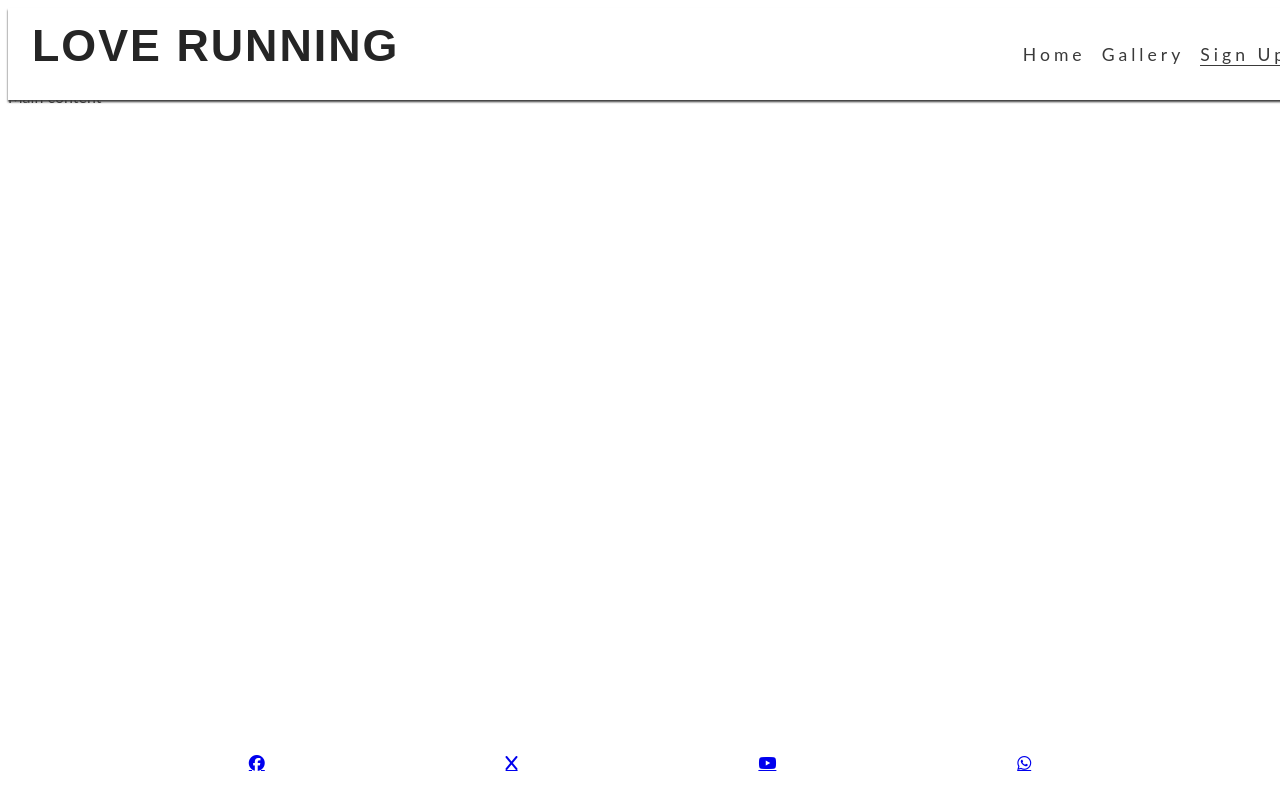
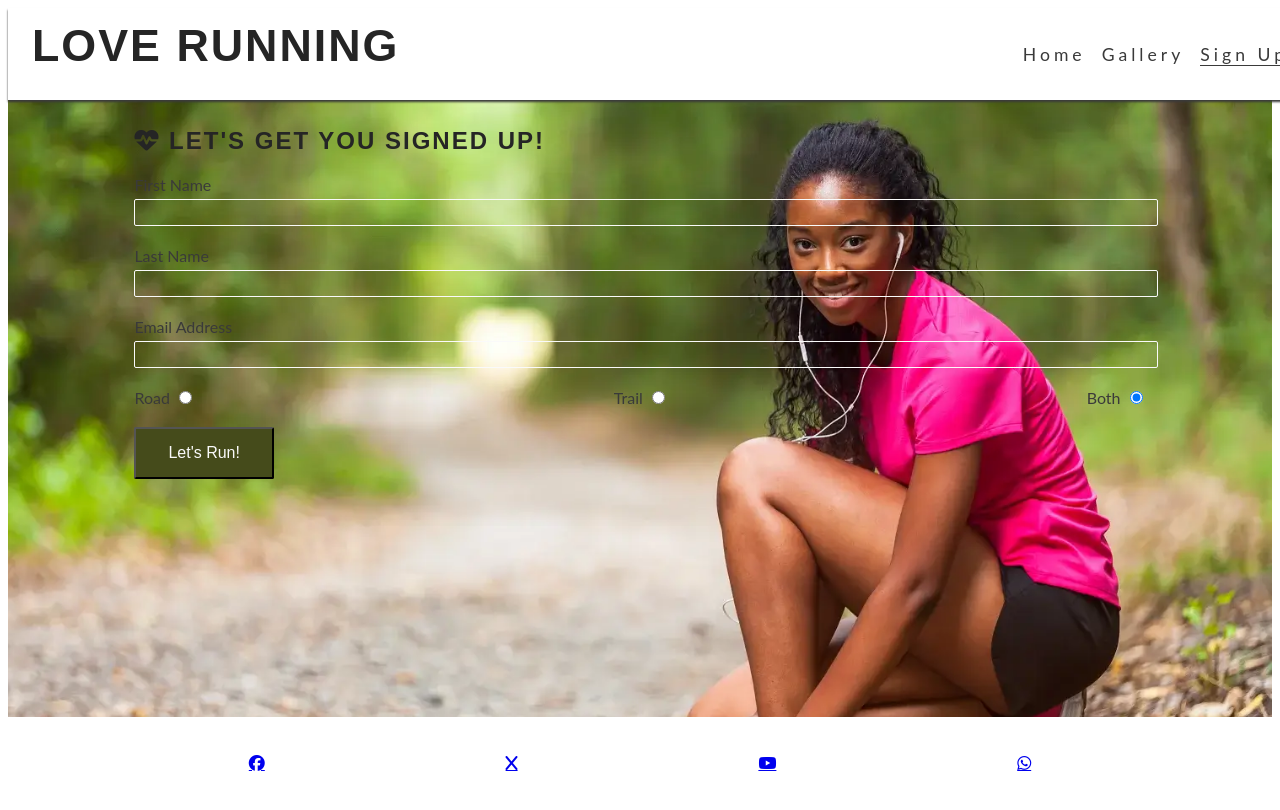
Before and after one commit to madlp345/love-running, a plain HTML site: page signup.html in a window 1280 px wide. Drawn offline with Linux system fonts and the light colour scheme.

Commit message:
Add sign up page

```diff
--- a/assets/css/style.css
+++ b/assets/css/style.css
@@ -89,13 +89,16 @@ nav {
 .nav-toggle-label {
     font-size: 2rem;
 }
-/* Main */
+/* Main content */
 main {
-    /* Make main element take up any surplus space to push footer down*/
+    /* Enlarge main element to push footer down*/
     flex: 1 0 auto;
+    /* Add margin at the top to prevent content from being covered by the header */
     margin-top: 47px;
+    /* Enable flex properties for child elements */
+    display: flex;
+    flex-direction: column;
 }
-
 /* Hero section*/
 #hero {
     height: 600px;
@@ -212,6 +215,51 @@ times h3 {
     padding: 5%;
     color:#3a3a3a ;
 }
+/* Form */
+#signup {
+    background-image: url("../images/signup-image.webp");
+    background-size: cover;
+    background-position: 75%;
+    padding: 20px 10% 0 10%;
+    flex-grow: 1;
+}
+
+#signup-form {
+    color: #ffffff;
+    background-color: rgba(60, 60, 60, 0.6);
+    padding: 30px;
+}
+
+#signup-form>h2 {
+    color: #fafafa;
+    margin-bottom: 20px;
+}
+
+.text-input {
+    background: transparent;
+    color: #fafafa;
+    width: 100%;
+    height: 25px;
+    margin: 5px 0 20px 0;
+    border: 1px solid #fafafa;
+    border-radius: 2px;
+    padding: 0 5px;
+}
+
+.radio-buttons {
+    width: 100%;
+    display: flex;
+    justify-content: space-between;
+}
+
+.join-button {
+    margin-top: 20px;
+    border-radius: 2px;
+    padding: 15px 32px;
+    font-size: 100%;
+    background-color: #454b1b;
+    color: #fafafa;
+}
 
 /* Media query: large or landscapes (576px and up)*/
 @media screen and (min-width:576x) {
@@ -276,6 +324,27 @@ times h3 {
     #photos {
         column-count: 3;
     }
+     /* Form */
+     #signup {
+        background-position: center;
+        position: relative;
+    }
+
+    #signup-form {
+        max-width: 400px;
+        position: absolute;
+        left: 10%;
+        top: 150px;
+    }
+
+    .text-input:hover {
+        border-color: #f16c6b;
+    }
+
+    .join-button:hover {
+        background-color: #fafafa;
+        color: #454b1b;
+    }
 }
 
 /* Media query: laptops and larger (992px and up)*/
--- a/signup.html
+++ b/signup.html
@@ -34,7 +34,37 @@
         </nav>
     </header>
     <!-- Main content -->
-    <main>Main content</main>
+    <main>
+        <seciton id="signup">
+            <form id="signpu-form" method="POST" action="https://formdump.codeinstitute.net">
+                <h2><i class="fa-solid fa-heartbeat"></i> Let's get you signed up!</h2>
+                <label for="first-name">First Name</label>
+                <input type="text" name="first_name" id="first-name" class="text-input" required>
+                <br>
+                <label for="last-name">Last Name</label>
+                <input type="text" name="last_name" id="last-name" class="text-input" required>
+                <br>
+                <label for="email-address">Email Address</label>
+                <input type="email" name="email_address" id="email-address" class="text-input" required>
+                <br>
+                <div class="radio-buttons">
+                    <div>
+                        <label for="road">Road</label>
+                        <input type="radio" name="running_preference" id="road" value="road" required checked>
+                    </div>
+                    <div>
+                        <label for="trail">Trail</label>
+                        <input type="radio" name="running_preference" id="trail" value="trail" required checked>
+                    </div>
+                    <div>
+                        <label for="both">Both</label>
+                        <input type="radio" name="running_preference" id="both" value="both" required checked>
+                    </div>
+                </div>
+                <button type="submit" class="join-button">Let's Run!</button>
+            </form>
+        </seciton>
+    </main>
     <!-- Footer -->
     <footer>
         <ul id="social-networks">
```
Also changed, not shown: assets/images/signup-image.webp (added).
